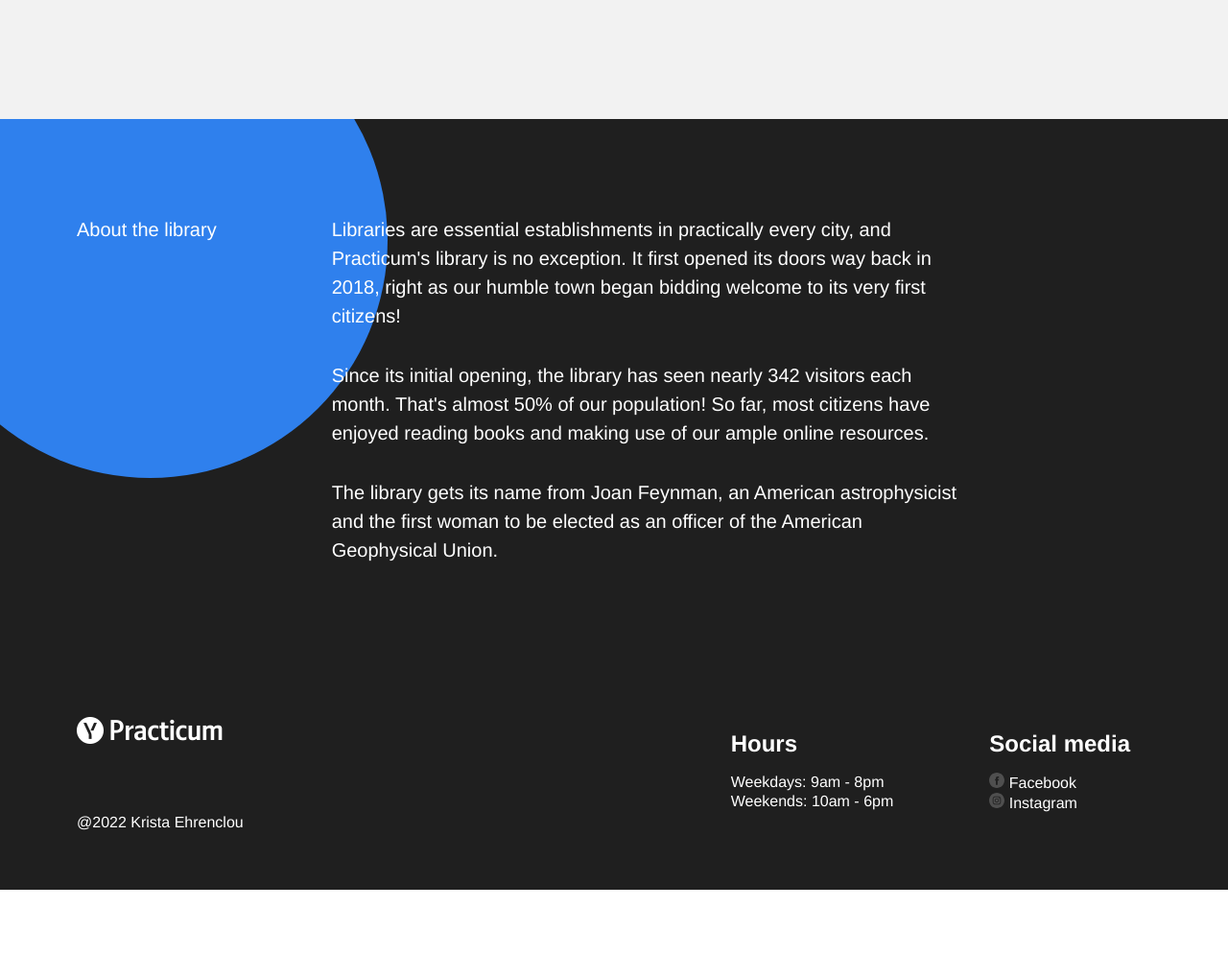
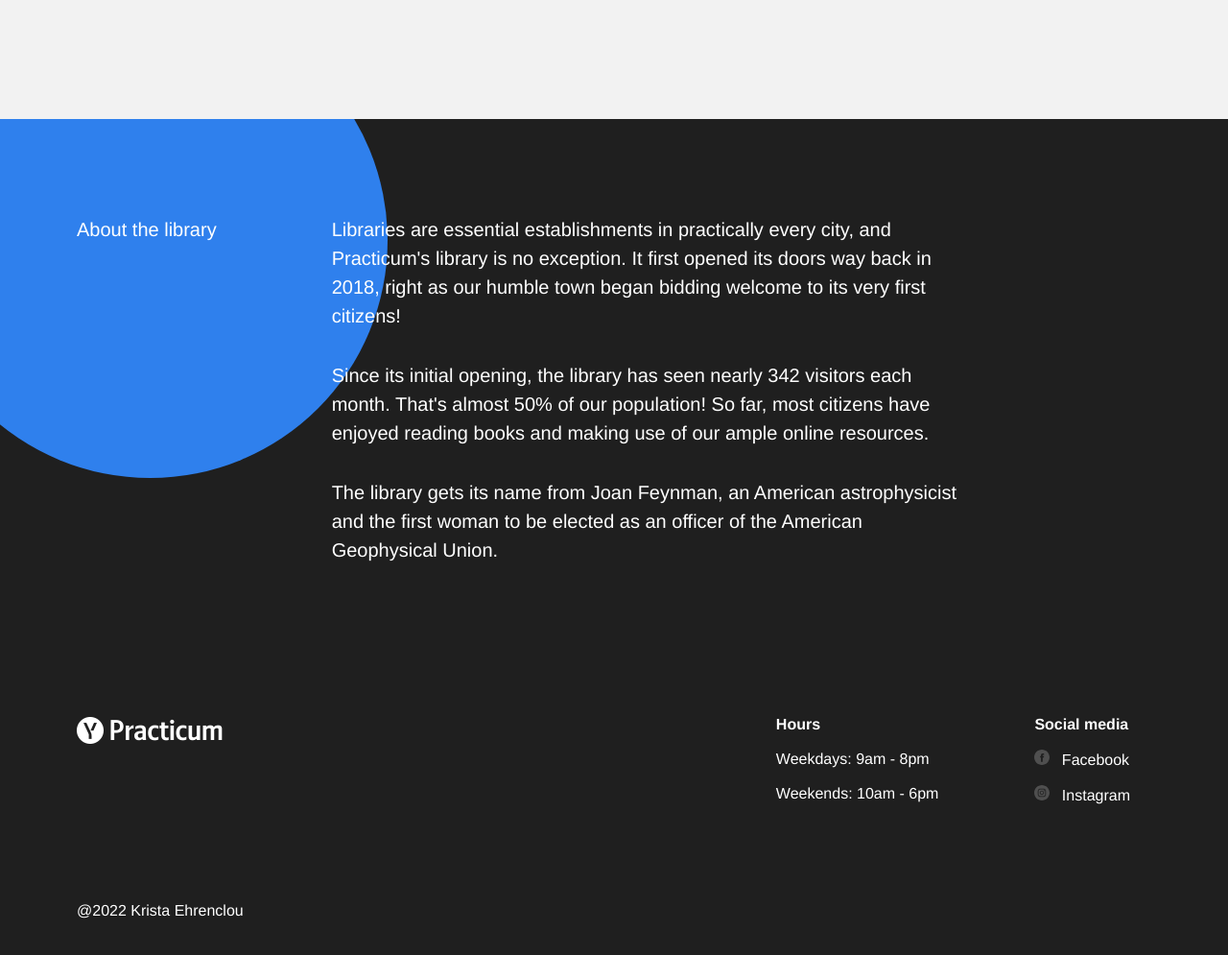
Before and after one commit to kehrenclou/web_project_1, a plain HTML site: page index.html in a window 1280 px wide. Shown: the part 3318-4313 px from the top of the page at 96% size. Before the commit the page ends 4245 px from the top, so only its background shows below. Drawn offline with Linux system fonts and the light colour scheme.

Commit message:
First Try Final Project 1

```diff
--- a/index.html
+++ b/index.html
@@ -154,7 +154,7 @@
             <a href="#" class="events__more">More events &rarr;</a>
           </div>
           <!-- Start creating the composition here -->
-          <div events__cover class="events__cover">
+          <div class="events__cover">
             <img
               src="images/cafe.png"
               alt="Image of library"
@@ -301,14 +301,14 @@
             />
           </div>
           <div class="footer__column footer__column_hours">
-            <h2 class="footer__column-heading">Hours</h2>
+            <h4 class="footer__column-heading">Hours</h4>
             <ul class="footer__list">
               <li class="footer__list-item">Weekdays: 9am - 8pm</li>
               <li class="footer__list-item">Weekends: 10am - 6pm</li>
             </ul>
           </div>
           <div class="footer__column footer__column_social">
-            <h2 class="footer__column-heading">Social media</h2>
+            <h4 class="footer__column-heading">Social media</h4>
             <ul class="footer__list">
               <li class="footer__list-item">
                 <a href="#" class="footer__column-link">
--- a/styles/style.css
+++ b/styles/style.css
@@ -91,7 +91,7 @@
 
 /* Add the hover state styles for .header__link here */
 .header__link:hover {
-  color: 1f69c9;
+  color: #1f69c9;
 }
 .header__address {
   color: #838383;
@@ -436,9 +436,12 @@
 }
 
 .footer__list-item {
+  padding-top: 16px;
+  padding-bottom: 0;
 }
 
 .footer__column-heading {
+  margin: 0;
 }
 
 .footer__column-link {
@@ -448,8 +451,14 @@
   text-decoration: none;
 }
 
+.footer__column-link:hover {
+  color: #c1c1c1;
+}
 .footer__social-icon {
+  width: 16px;
+  padding-right: 8px;
 }
 
 .footer__copyrights {
+  margin-top: 100px;
 }
```
